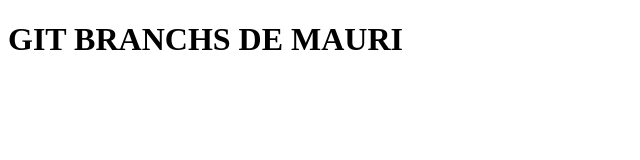
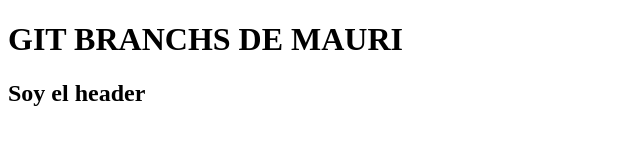
Before and after one commit to MauriPereda05/miprimerrepositorio, a plain HTML site: page index.html in a window 1280 px wide. Shown: the whole page, without its empty margins (0-640 px from the left). Drawn offline with Linux system fonts and the light colour scheme.

Commit message:
Creation of header

```diff
--- a/index.html
+++ b/index.html
@@ -7,5 +7,8 @@
 </head>
 <body>
     <h1>GIT BRANCHS DE MAURI</h1>
+    <header>
+        <h2>Soy el header</h2>
+    </header>
 </body>
 </html>
```
